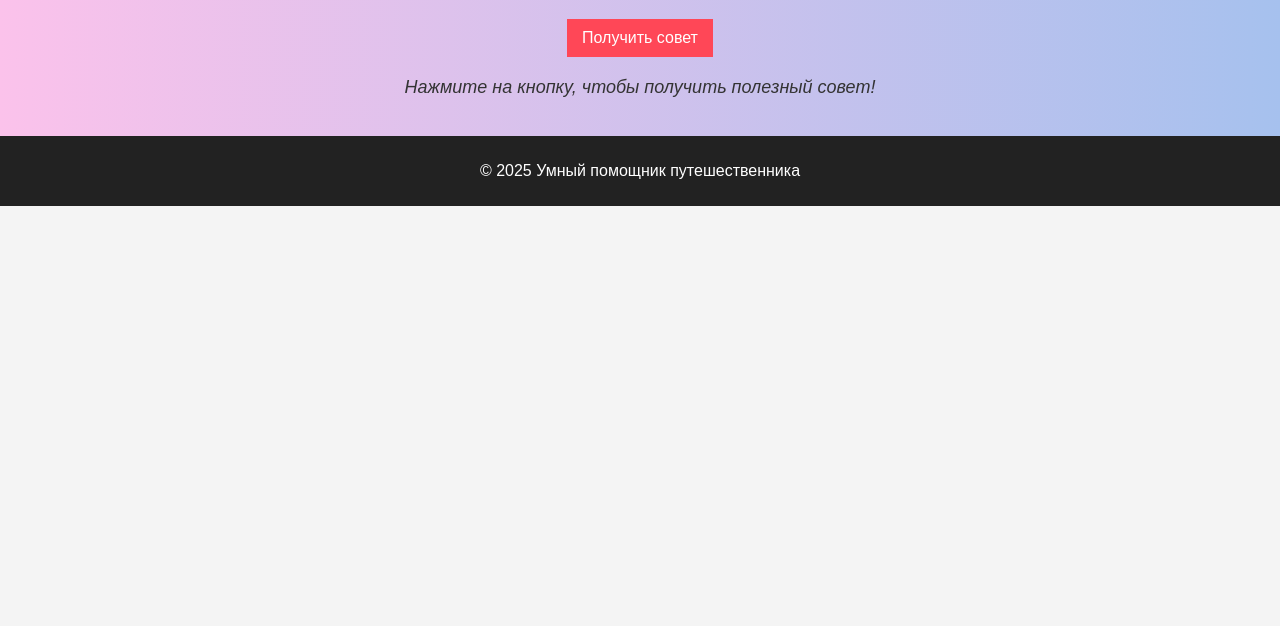
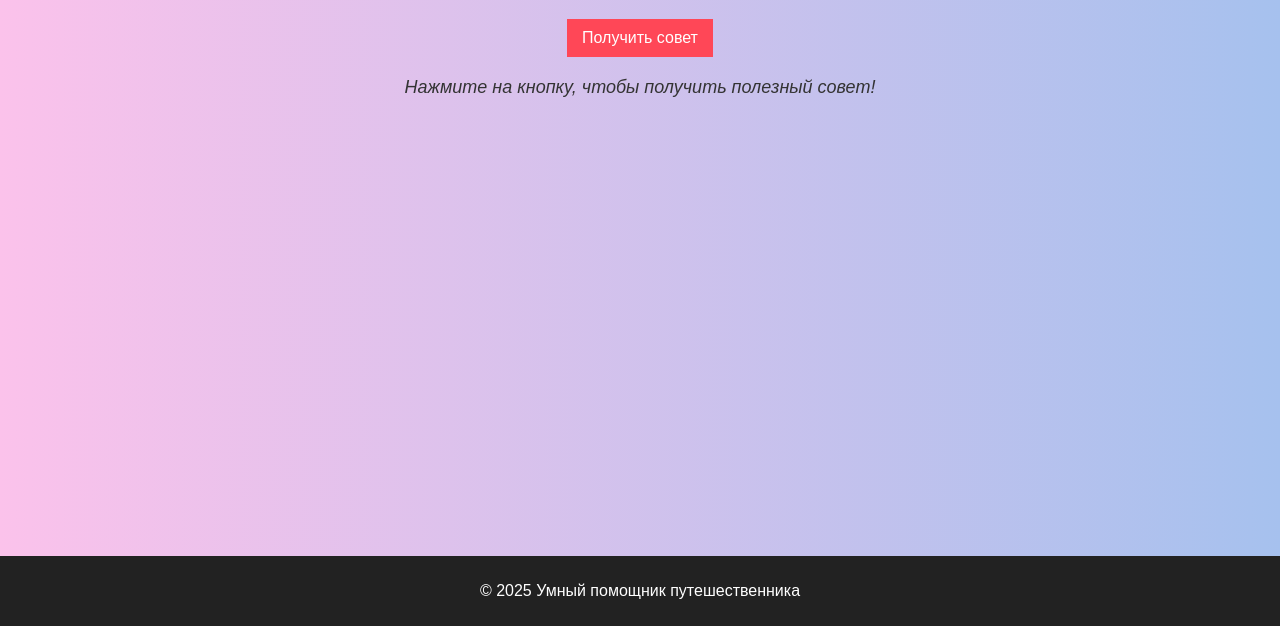
Before and after one commit to Nutali225/-, a plain HTML site: page tips.html in a window 1280 px wide. Shown: the part 174-800 px from the top of the page. Drawn offline with Linux system fonts and the light colour scheme.

Commit message:
Обновление проекта

```diff
--- a/css/global.css
+++ b/css/global.css
@@ -1,9 +1,17 @@
 /* Глобальные стили */
-body {
-    font-family: Arial, sans-serif;
+html, body {
+    height: 100%;
     margin: 0;
     padding: 0;
+    display: flex;
+    flex-direction: column;
     background-color: #f4f4f4;
+    font-family: Arial, sans-serif;
+}
+
+/* Основной контент */
+main {
+    flex: 1; /* Заполняет всё доступное пространство */
 }
 
 /* Навигация */
```
Also changed, not shown: js/weather.js (+15 -3 lines).
